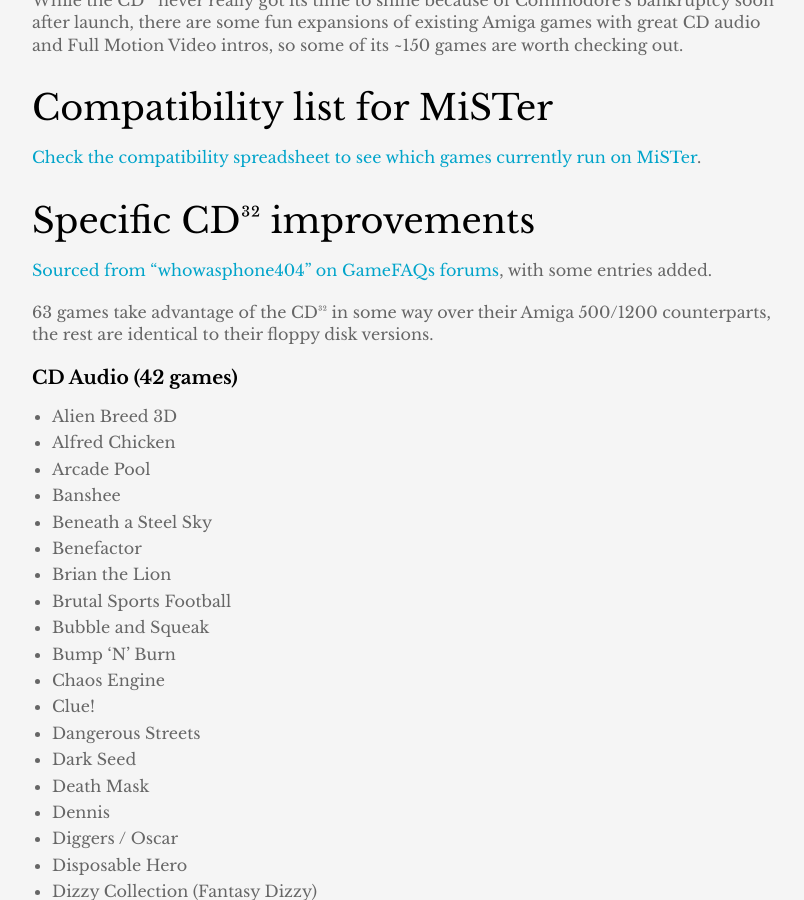
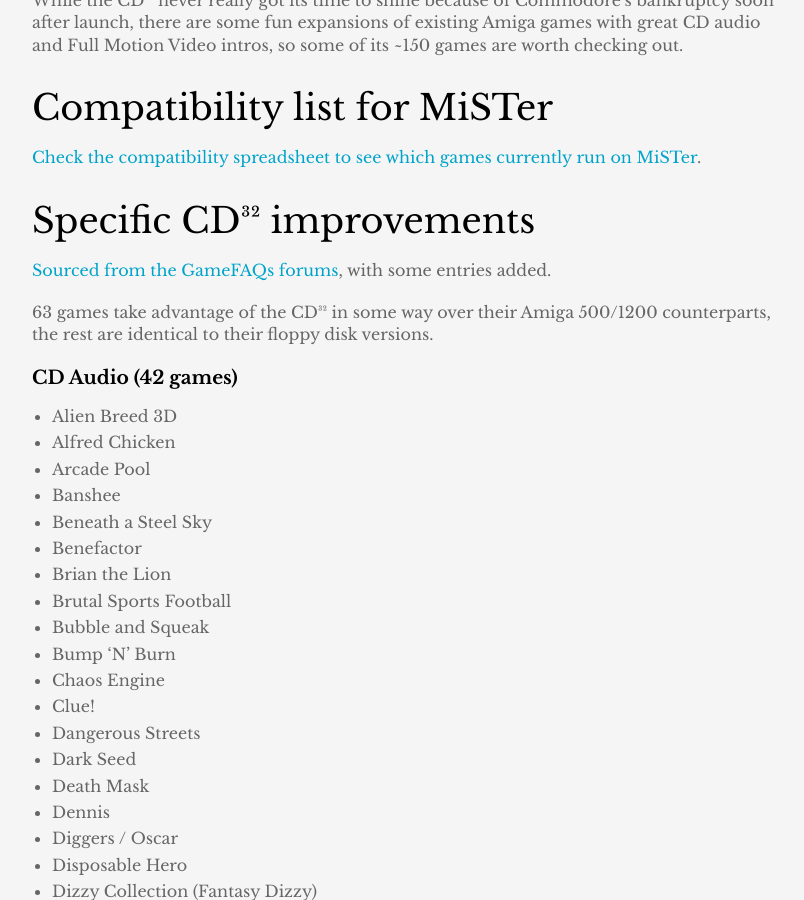
Before and after one commit to amigavision/amigavision.github.io, a Jekyll site: the page built from cd32.md, in a window 1280 px wide and 900 px high, scrolled down 817 px. Shown: the whole window, without its empty margins (233-1037 px from the left). Built offline with Jekyll 4.4.1, drawn with Linux system fonts in a browser that asks for light colours.

Commit message:
Looks awkward with a handle here, linking to the post should be sufficient

```diff
--- a/cd32.md
+++ b/cd32.md
@@ -15,7 +15,7 @@
 
 ## Specific CD³² improvements
 
-[Sourced from "whowasphone404" on GameFAQs forums](https://gamefaqs.gamespot.com/boards/951940-amiga-cd32/80110566), with some entries added.
+[Sourced from the GameFAQs forums](https://gamefaqs.gamespot.com/boards/951940-amiga-cd32/80110566), with some entries added.
 
 63 games take advantage of the CD³² in some way over their Amiga 500/1200 counterparts, the rest are identical to their floppy disk versions.
 
```
